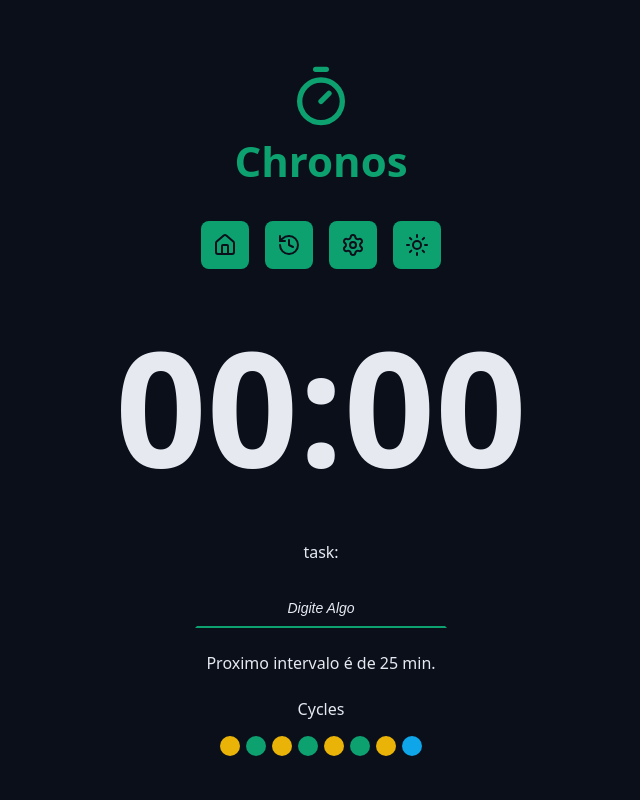
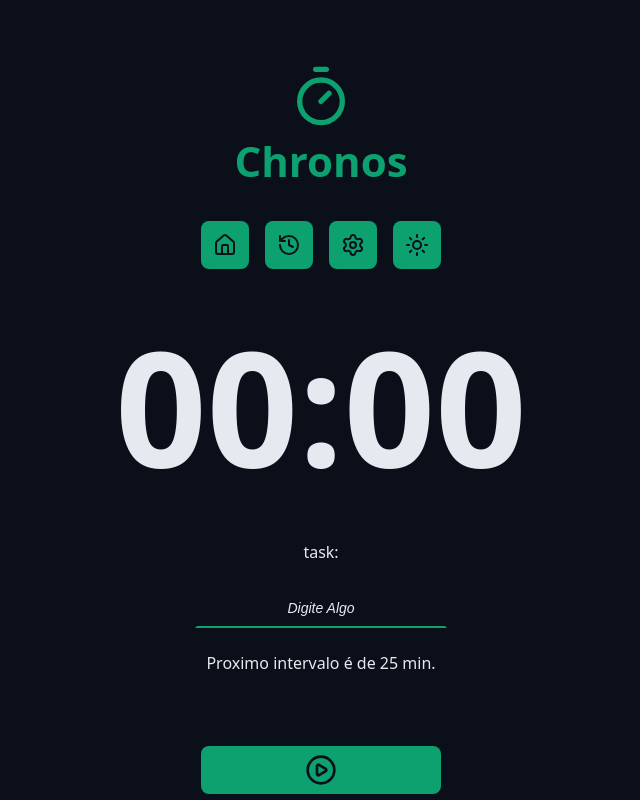
Before and after one commit to RodrigoJNB24/chronos-pomodoro, a React (Vite) app: page / in a window 1280 px wide. Shown: the top 800 px of the page, without its empty margins (319-959 px from the left). Built offline with nearby package versions, Linux system fonts and the light colour scheme.

Commit message:
59. programando os cycles

```diff
--- a/src/Contexts/TaskContext/TaskContext.tsx
+++ b/src/Contexts/TaskContext/TaskContext.tsx
@@ -1,6 +1,6 @@
-import { createContext } from "react";
-import { TaskStateModel } from "../../models/TaskStateModel";
-import { initialTaskState } from "./initialTaskState";
+import { createContext } from 'react';
+import { TaskStateModel } from '../../models/TaskStateModel';
+import { initialTaskState } from './initialTaskState';
 
 type TaskContextProps = {
   state: TaskStateModel;
--- a/src/Contexts/TaskContext/initialTaskState.ts
+++ b/src/Contexts/TaskContext/initialTaskState.ts
@@ -9,6 +9,6 @@ export const initialTaskState: TaskStateModel = {
   config: {
     workTime: 25,
     shortBreakTime: 5,
-    LongBreakTime: 15,
+    longBreakTime: 15,
   },
 };
--- a/src/Contexts/TaskContext/useContextProvider.ts
+++ b/src/Contexts/TaskContext/useContextProvider.ts
@@ -1,5 +1,5 @@
-import { useContext } from "react";
-import { TaskContext } from "./TaskContext";
+import { useContext } from 'react';
+import { TaskContext } from './TaskContext';
 
 export function useTaskContext() {
   return useContext(TaskContext);
--- a/src/components/Cycles/index.tsx
+++ b/src/components/Cycles/index.tsx
@@ -1,19 +1,34 @@
-import styles from './styles.module.css'
-
+import { useTaskContext } from '../../Contexts/TaskContext/useContextProvider';
+import { getNextCyle } from '../../utils/getNextCycle';
+import { getNextCyleType } from '../../utils/getNextCycleType';
+import styles from './styles.module.css';
 
 export function Cycles() {
+  const { state } = useTaskContext();
+  const cycleStep = Array.from({ length: state.currentCycle });
+
+  const cycleDescritionMap = {
+    workTime: 'foco',
+    shortBreakTime: 'descanso curto',
+    longBreakTime: 'descanso longo',
+  };
+
   return (
     <div className={styles.cycles}>
       <span>Cycles</span>
       <div className={styles.cycleDots}>
-        <span className={`${styles.cycleDot} ${styles.workTime}`}></span>
-        <span className={`${styles.cycleDot} ${styles.shortBreakTime}`}></span>
-        <span className={`${styles.cycleDot} ${styles.workTime}`}></span>
-        <span className={`${styles.cycleDot} ${styles.shortBreakTime}`}></span>
-        <span className={`${styles.cycleDot} ${styles.workTime}`}></span>
-        <span className={`${styles.cycleDot} ${styles.shortBreakTime}`}></span>
-        <span className={`${styles.cycleDot} ${styles.workTime}`}></span>
-        <span className={`${styles.cycleDot} ${styles.longBreakTime}`}></span>
+        {cycleStep.map((_, index) => {
+          const nextCycle = getNextCyle(index);
+          const nextCycleType = getNextCyleType(nextCycle);
+          return (
+            <span
+              key={nextCycle}
+              className={`${styles.cycleDot} ${styles[nextCycleType]}`}
+              aria-label={`Indicador de ciclo de ${cycleDescritionMap[nextCycleType]}`}
+              title={`Indicador de ciclo de ${cycleDescritionMap[nextCycleType]}`}
+            ></span>
+          );
+        })}
       </div>
     </div>
   );
--- a/src/components/MainForm/index.tsx
+++ b/src/components/MainForm/index.tsx
@@ -13,7 +13,7 @@ export function MainForm() {
   const { state, setState } = useTaskContext();
   const taskNameInput = useRef<HTMLInputElement>(null);
 
-  const nextCycle = getNextCyle(state.currentCycle)
+  const nextCycle = getNextCyle(state.currentCycle);
   const nextCycleType = getNextCyleType(nextCycle);
 
   function handleCreateNewTask(event: SubmitEvent<HTMLFormElement>) {
@@ -68,9 +68,11 @@ export function MainForm() {
         <p>Proximo intervalo é de 25 min.</p>
       </div>
 
-      <div className='formRow'>
-        <Cycles />
-      </div>
+      {state.currentCycle > 0 && (
+        <div className='formRow'>
+          <Cycles />
+        </div>
+      )}
 
       <div className='formRow'>
         <DefaultButton icon={<PlayCircleIcon />} />
--- a/src/models/TaskModels.ts
+++ b/src/models/TaskModels.ts
@@ -1,4 +1,4 @@
-import { TaskStateModel } from "./TaskStateModel";
+import { TaskStateModel } from './TaskStateModel';
 
 export type TaskModel = {
   id: string;
@@ -8,4 +8,4 @@ export type TaskModel = {
   completeDate: number | null;
   interruptDate: number | null;
   type: keyof TaskStateModel['config'];
-}
+};
--- a/src/models/TaskStateModel.ts
+++ b/src/models/TaskStateModel.ts
@@ -9,6 +9,6 @@ export type TaskStateModel = {
   config: {
     workTime: number;
     shortBreakTime: number;
-    LongBreakTime: number;
+    longBreakTime: number;
   };
 };
--- a/src/utils/formatSecondsToMinutes.ts
+++ b/src/utils/formatSecondsToMinutes.ts
@@ -1,5 +1,6 @@
 export function formatSecondsToMinutes(seconds: number) {
-  const minutes = String(Math.floor(seconds / 60)).padStart(2,'0');
-  const secondMod = String(Math.floor(seconds % 60)).padStart(2,'0');
+  const minutes = String(Math.floor(seconds / 60)).padStart(2, '0');
+  const secondMod = String(Math.floor(seconds % 60)).padStart(2, '0');
+  console.log(minutes, secondMod);
   return `${minutes}:${secondMod}`;
 }
--- a/src/utils/getNextCycleType.ts
+++ b/src/utils/getNextCycleType.ts
@@ -1,7 +1,7 @@
 import { TaskModel } from "../models/TaskModels";
 
 export function getNextCyleType(currentCycle: number): TaskModel['type'] {
-  if (currentCycle === 8) return 'LongBreakTime';
+  if (currentCycle === 8) return 'longBreakTime';
 
   return currentCycle % 2 !== 0 ? 'workTime' : 'shortBreakTime';
 }
```
